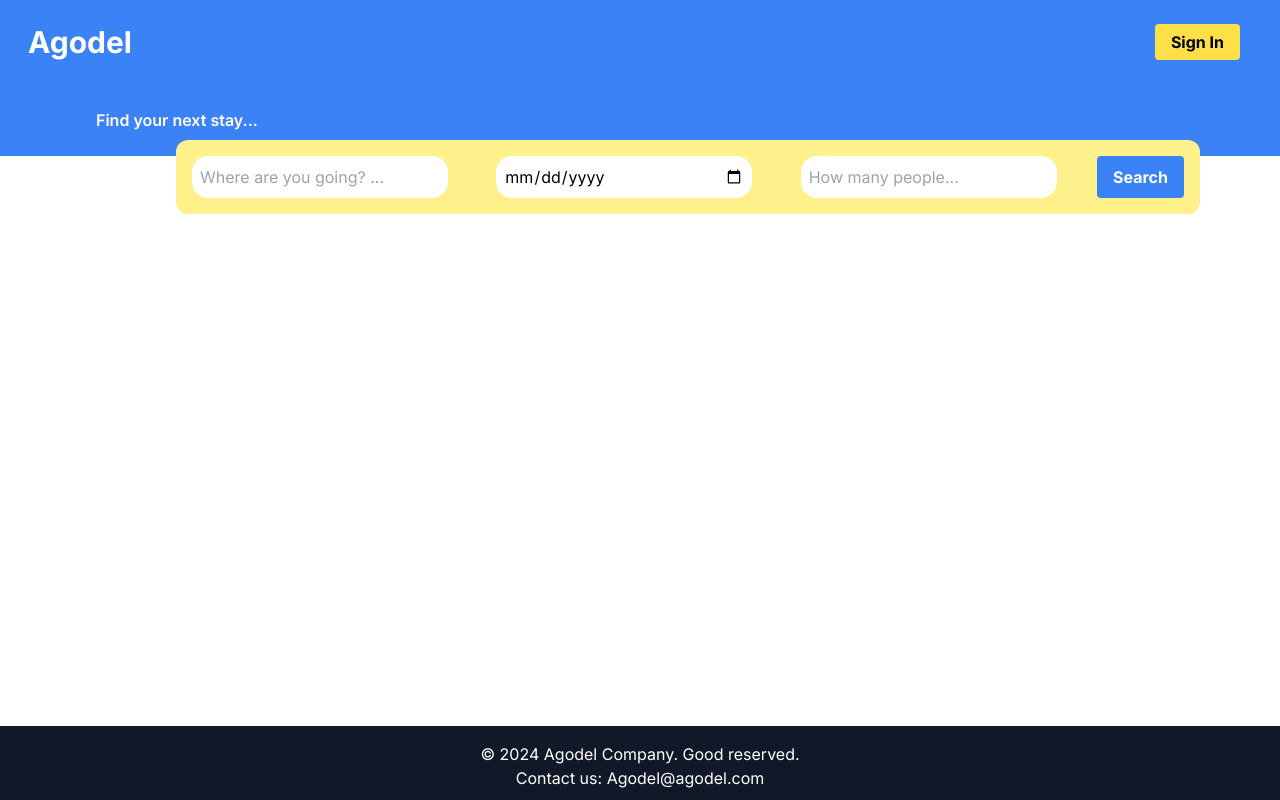
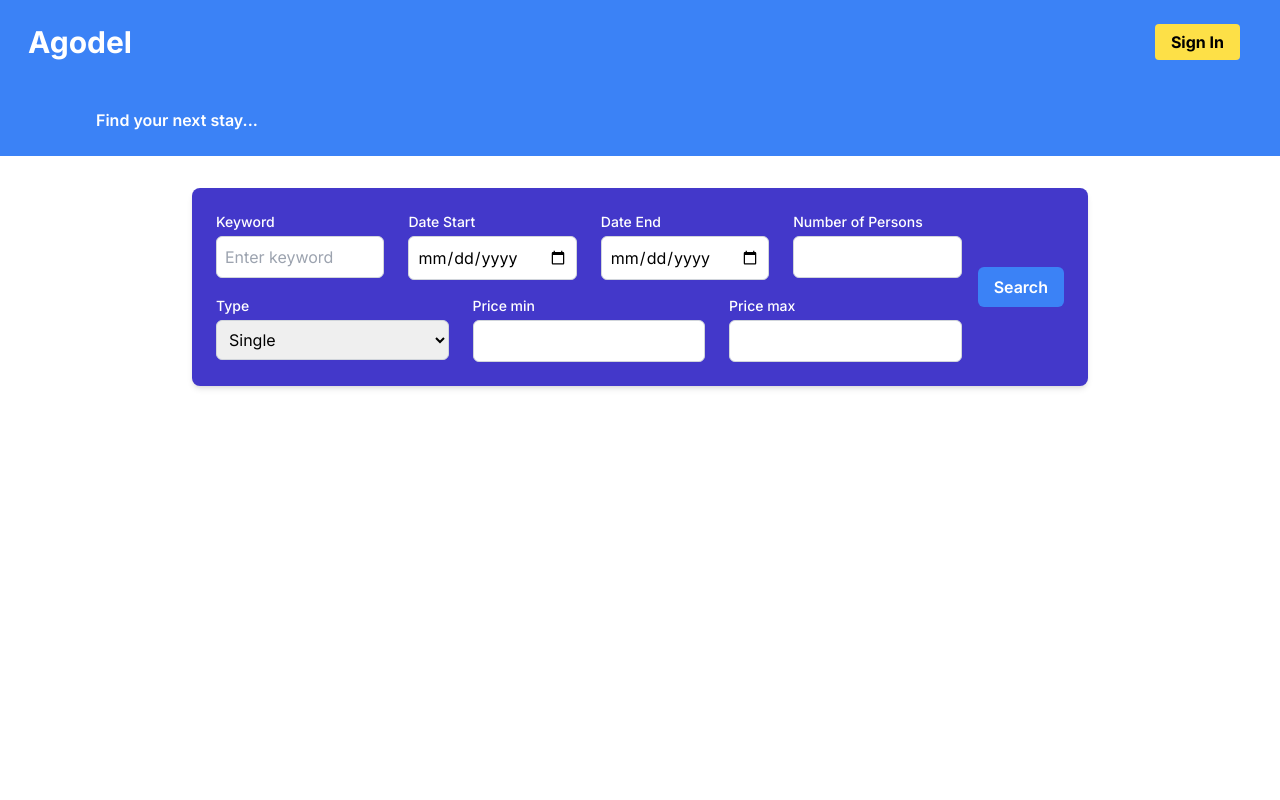
Before and after one commit to nutnai/agodel_frontend, a Next.js app: page / in a window 1280 px wide. Shown: the top 800 px of the page. Built offline with nearby package versions, Linux system fonts and the light colour scheme.

Commit message:
remain dashboard but update all

```diff
--- a/app/booked/page.tsx
+++ b/app/booked/page.tsx
@@ -1,4 +1,4 @@
-import Reciptsearch from "@/resource/components/receiptSearch";
+import Reciptsearch from '../components/receiptSearch';
 import Header from '../components/headerLoggedIn';
 import Footer from '../components/footer';
 export default function Booked() {
--- a/app/favorite/page.tsx
+++ b/app/favorite/page.tsx
@@ -1,4 +1,4 @@
-import Placesearch from "../../resource/components/placeSearch";
+import Placesearch from "../components/placeSearch";
 import Header from "../components/headerLoggedIn";
 export default function Favorite() {
   const hotels = [
--- a/app/history/page.tsx
+++ b/app/history/page.tsx
@@ -1,6 +1,6 @@
 import SidebarCustomer from "@/resource/components/sidebarCustomer";
 import SidebarOwner from "@/resource/components/sidebarOwner";
-import Reciptsearch from "@/resource/components/receiptSearch";
+import Reciptsearch from "../components/receiptSearch";
 export default function History() {
   return (
     <>
--- a/app/info/page.tsx
+++ b/app/info/page.tsx
@@ -4,7 +4,7 @@
 import BorderBox from "../components/borderbox";
 import YellowBox from "../components/yellowbox";
 import Footer from "../components/footer";
-import Placesearch from "@/resource/components/placeSearch";
+import Placesearch from "@/app/components/placeSearch";
 import SidebarCustomer from "../components/sidebarcustomer";
 import SidebarOwner from "../components/sidebarOwner";
 import ReservedButton from "../components/reservebutton";
--- a/app/myBook/page.tsx
+++ b/app/myBook/page.tsx
@@ -1,4 +1,4 @@
-import Placesearch from "../../resource/components/placeSearch";
+import Placesearch from "../components/placeSearch";
 import Header from "../components/headerLoggedIn";
 export default function MyBook() {
   const hotels = [
--- a/app/page.tsx
+++ b/app/page.tsx
@@ -1,12 +1,10 @@
-
-
 
 "use client";
 import Header from './components/header';
 import BorderBox from './components/borderbox';
 import YellowBox from './components/yellowbox';
 import Footer from './components/footer';
-
+import Placesearch from "@/app/components/placeSearch";
 const Home = () => {
   async function test(){
     const res = await fetch('picked-lab-guided.ngrok-free.app/user/1');
@@ -16,7 +14,7 @@
     <div className='bg-white flex flex-col min-h-screen'>
       <Header />
       <BorderBox />
-      <YellowBox />
+      <Placesearch />
       <div className='p-64'>
         {/* <button onClick={test}>Test</button> */}
       </div>
--- a/app/search/page.tsx
+++ b/app/search/page.tsx
@@ -1,4 +1,4 @@
-import Placesearch from "../../resource/components/placeSearch";
+import Placesearch from "../components/placeSearch";
 export default function Search() {
   const hotels = [
     {
--- a/app/userHistory/page.tsx
+++ b/app/userHistory/page.tsx
@@ -1,4 +1,4 @@
-import Placesearch from "../../resource/components/placeSearch";
+import Placesearch from "../components/placeSearch";
 import Header from "../components/headerLoggedIn";
 export default function History() {
   const hotels = [
```
Also changed, not shown: app/components/placeSearch.tsx (renamed from resource/components/placeSearch.tsx), app/components/receiptSearch.tsx (renamed from resource/components/receiptSearch.tsx).
